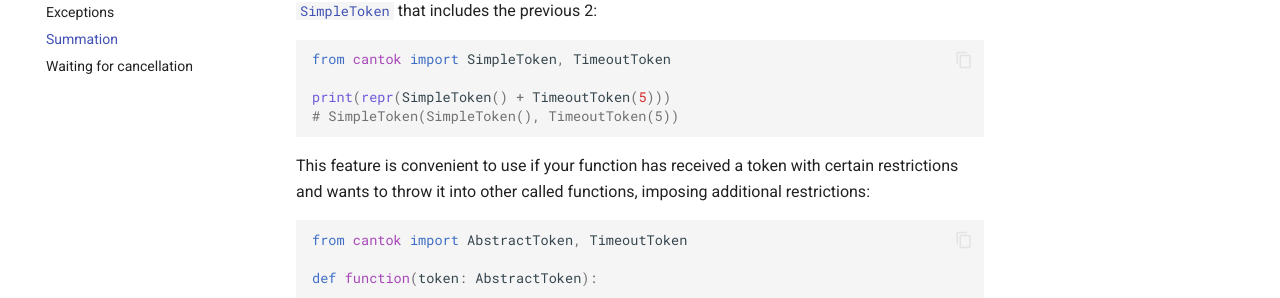
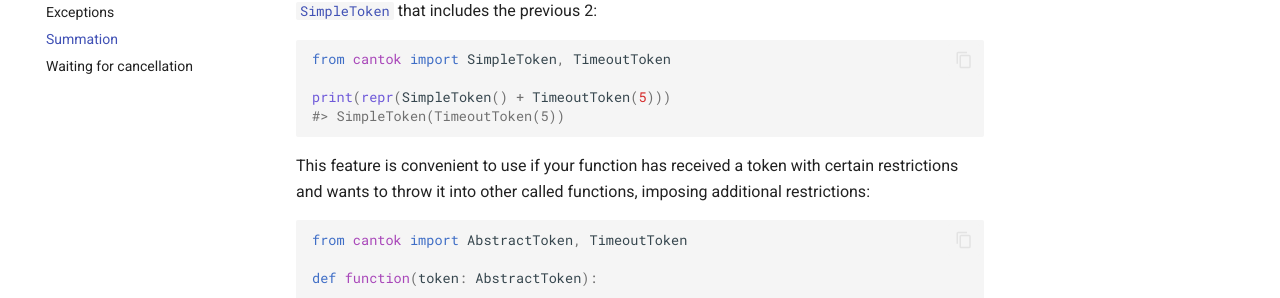
Before and after one commit to pomponchik/cantok, an MkDocs documentation site: the page built from docs/what_are_tokens/summation.md, in a window 1280 px wide. Shown: the part 255-553 px from the top of the page. Built offline with MkDocs 1.6.1 and Material for MkDocs 9.7.7, drawn with Linux system fonts in a browser that asks for light colours; comment, search, counter and statistics services are not loaded.

Commit message:
documentation

````diff
--- a/docs/what_are_tokens/summation.md
+++ b/docs/what_are_tokens/summation.md
@@ -4,7 +4,7 @@ Any tokens can be summed up among themselves. The summation operation generates
 from cantok import SimpleToken, TimeoutToken
 
 print(repr(SimpleToken() + TimeoutToken(5)))
-# SimpleToken(SimpleToken(), TimeoutToken(5))
+#> SimpleToken(TimeoutToken(5))
 ```
 
 This feature is convenient to use if your function has received a token with certain restrictions and wants to throw it into other called functions, imposing additional restrictions:
````
